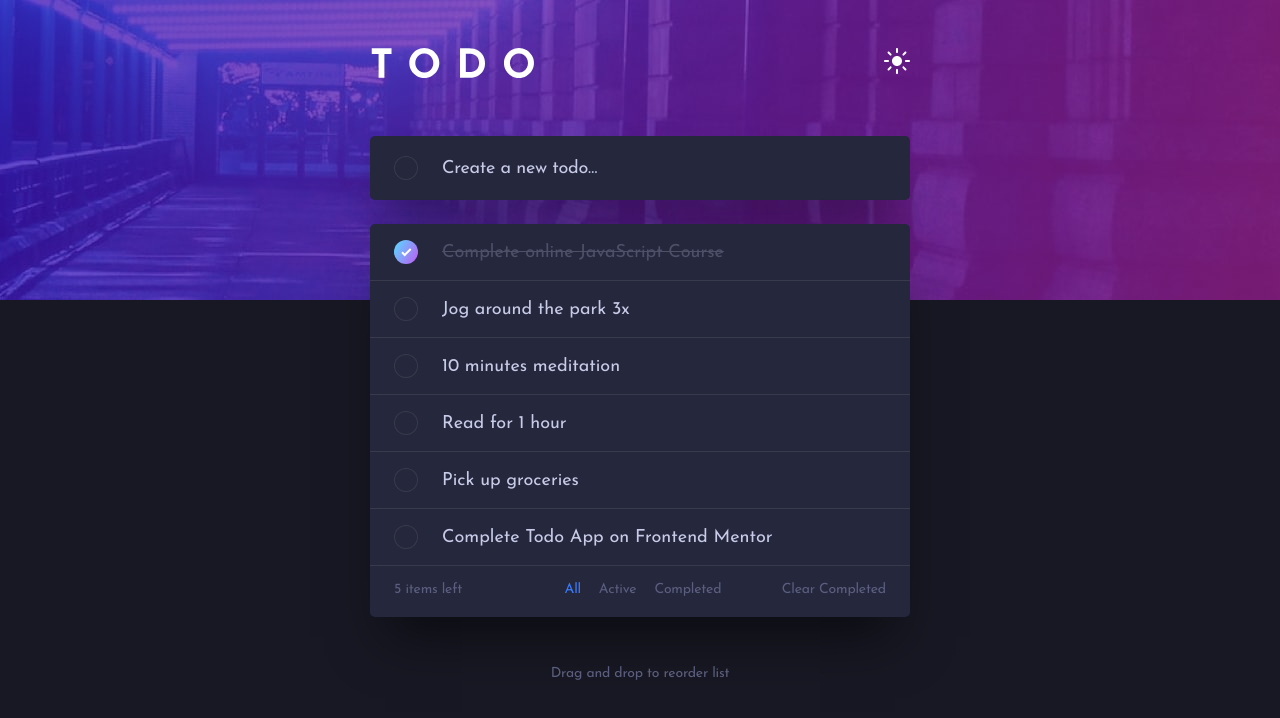
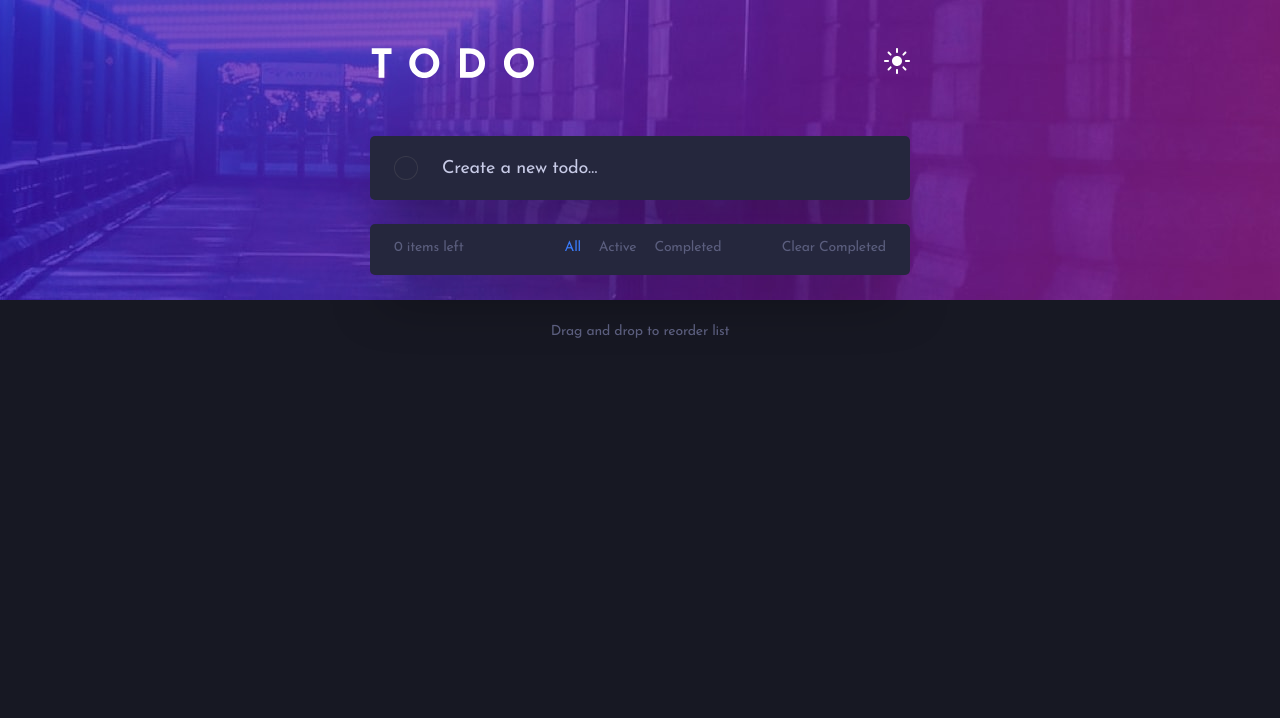
Before and after one commit to daklo91/todo-react, a React (Create React App) app: page / in a window 1280 px wide. Shown: the top 718 px of the page. Built offline with nearby package versions, Linux system fonts and the light colour scheme.

Commit message:
Add localStorage integration (fix #27)

```diff
--- a/src/App.js
+++ b/src/App.js
@@ -8,23 +8,14 @@ import TodoFilter from "./components/todoComponents/TodoFilter";
 
 function App() {
   const [prefferedTheme, setPrefferedTheme] = useState("dark");
-  const [todoListData, setTodoListData] = useState([
-    {
-      text: "Complete online JavaScript Course",
-      id: "8d9ecc1f499a8",
-      complete: true,
-    },
-    { text: "Jog around the park 3x", id: "a2ae0a77deb3f", complete: false },
-    { text: "10 minutes meditation", id: "051a832438116", complete: false },
-    { text: "Read for 1 hour", id: "6d5df995d2463", complete: false },
-    { text: "Pick up groceries", id: "4203385488edb", complete: false },
-    {
-      text: "Complete Todo App on Frontend Mentor",
-      id: "a3237b18fb5ac",
-      complete: false,
-    },
-  ]);
+  const [todoListData, setTodoListData] = useState(
+    localStorage.getItem("todos")
+      ? JSON.parse(localStorage.getItem("todos"))
+      : []
+  );
   const [filterState, setFilterState] = useState("all");
+
+  localStorage.setItem("todos", JSON.stringify(todoListData));
 
   const changeThemeHandler = (theme) => {
     setPrefferedTheme(() => {
```
